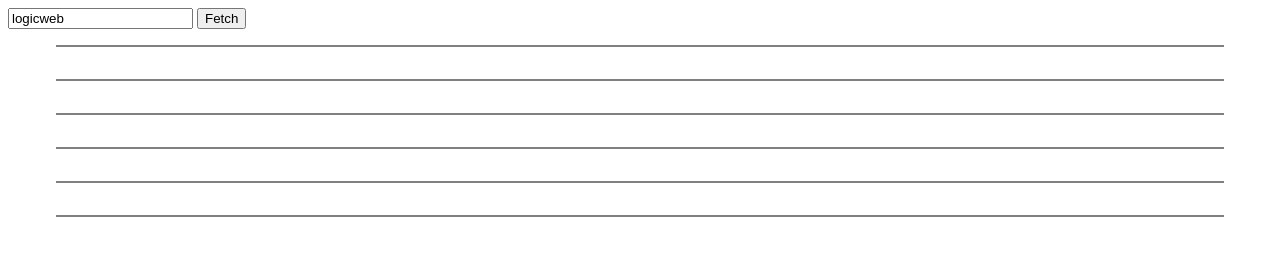
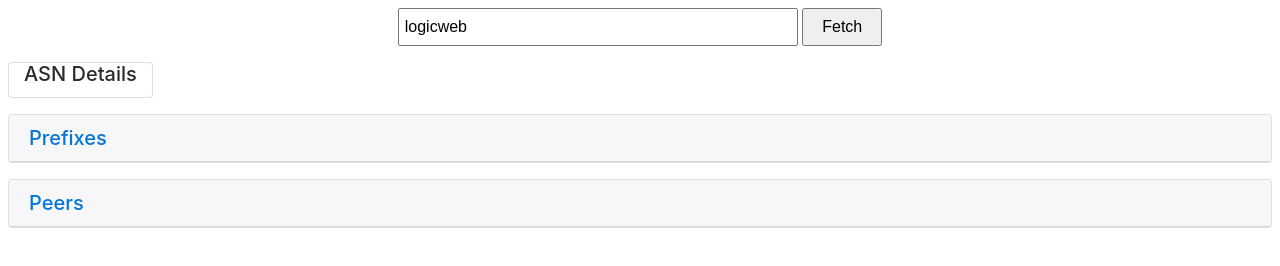
Before and after one commit to samboustani/bgpviewclient, a plain HTML site: page index.html in a window 1280 px wide. Drawn offline with nearby package versions, Linux system fonts and the light colour scheme.

Commit message:
UI updates

```diff
--- a/index.html
+++ b/index.html
@@ -5,21 +5,111 @@
     <meta name="viewport" content="width=device-width, initial-scale=1.0">
     <meta http-equiv="X-UA-Compatible" content="ie=edge">
     <title>Document Title</title>
-    <link href="style.css" rel="stylesheet">
+	<link rel="stylesheet" href="https://maxcdn.bootstrapcdn.com/bootstrap/4.0.0-alpha.6/css/bootstrap.min.css" integrity="sha384-rwoIResjU2yc3z8GV/NPeZWAv56rSmLldC3R/AZzGRnGxQQKnKkoFVhFQhNUwEyJ" crossorigin="anonymous">
+	<link rel="stylesheet" href="https://stackpath.bootstrapcdn.com/font-awesome/4.7.0/css/font-awesome.min.css">
+	<script src="https://ajax.googleapis.com/ajax/libs/jquery/3.3.1/jquery.min.js"></script>
+	<script src="https://maxcdn.bootstrapcdn.com/bootstrap/4.0.0-alpha.6/js/bootstrap.min.js" integrity="sha384-vBWWzlZJ8ea9aCX4pEW3rVHjgjt7zpkNpZk+02D9phzyeVkE+jo0ieGizqPLForn" crossorigin="anonymous"></script>
 </head>
 <body>
-    <input type="text" id="search" value="logicweb">
-    <button type="button" onclick="userAction()">Fetch</button>
-    <div id="root">
-        <div class="container">
-            <div class="card" id="details"></div>
-            <div class="card" id="prefixes"></div>
-            <div class="card" id="peers"></div>
-            <div class="card" id="upstreams"></div>
-            <div class="card" id="downstreams"></div>
-            <div class="card" id="ixs"></div>
-        </div>
-    </div>
+	<div class="container-fluid">
+		<div class="row">
+			<div class="col-12 p-2 text-center">
+				<input type="text" id="search" value="logicweb" style="width:400px; padding:5px;">
+				<button type="button" onclick="userAction()" style="height:38px; width:80px;">Fetch</button>
+			</div>
+		</div>
+		<div class="row p-2">
+			<div class="card">
+			  <div class="card-body col-12">
+				<h5 class="card-title">ASN Details</h5>
+				<div id="details"></div>
+			  </div>
+			</div>
+		</div>
+		<div class="row">
+			<div id="prefixes" class="col-12 p-2">
+				<div class="accordion" id="accordionPrefixes">
+					<div class="card">
+						<div class="card-header" id="headingOne">
+							<h5 class="mb-0">
+								<a class="d-block" data-toggle="collapse" href="#collapseOne" aria-expanded="false" aria-controls="collapseOne" data-parent="#accordionPrefixes">
+								  Prefixes
+								</a>
+							</h2>
+						</div>
+						<div id="collapseOne" class="collapse" role="tabpanel" aria-labelledby="headingOne">
+						  <div class="card-body">
+							<div style="overflow:auto; max-height:400px;">
+								<table class="table table-bordered" id="prefixTable">
+								  <thead class="thead-dark">
+									<tr>
+									  <th scope="col">prefix</th>
+									  <th scope="col">ip</th>
+									  <th scope="col">cidr</th>
+									  <th scope="col">name</th>
+									  <th scope="col">country</th>
+									  <th scope="col">description</th>
+									  <th scope="col">emails</th>
+									  <th scope="col">abuse</th>
+									  <th scope="col">rir name</th>
+									  <th scope="col">parent prefix</th>
+									  <th scope="col">parent ip</th>
+									  <th scope="col">parent cidr</th>
+									</tr>
+								  </thead>
+								  <tbody>
+								  </tbody>
+								</table>
+							</div>
+						  </div>
+						</div>
+					</div>
+				</div>
+			</div>
+		</div>
+		<div class="row">
+			<div id="peers" class="col-12 p-2">
+				<div class="accordion" id="accordionPeers">
+					<div class="card">
+						<div class="card-header" id="headingTwo">
+							<h5 class="mb-0">
+								<a class="d-block" data-toggle="collapse" href="#collapseTwo" aria-expanded="false" aria-controls="collapseTwo" data-parent="#accordionPeers">
+								  Peers
+								</a>
+							</h2>
+						</div>
+						<div id="collapseTwo" class="collapse" role="tabpanel" aria-labelledby="headingTwo">
+						  <div class="card-body">
+							<div style="overflow:auto; max-height:400px;">
+								<table class="table table-bordered" id="peersTable">
+								  <thead class="thead-dark">
+									<tr>
+									  <th scope="col">ASN</th>
+									  <th scope="col">Name</th>
+									  <th scope="col">Description</th>
+									  <th scope="col">Country</th>
+									</tr>
+								  </thead>
+								  <tbody>
+								  </tbody>
+								</table>
+							</div>
+						  </div>
+						</div>
+					</div>
+				</div>
+			</div>
+		</div>
+		<div class="row">
+			<div id="upstreams"></div>
+		</div>
+		<div class="row">
+			<div id="downstreams"></div>
+		</div>
+		<div class="row">
+			<div id="ixs"></div>
+		</div>
+	</div>
 </body>
 </html>
 <script src="scripts.js"></script>
--- a/scripts.js
+++ b/scripts.js
@@ -61,7 +61,11 @@ const userAction = async() => {
         model.ipv6_prefixes = temp.data.ipv6_prefixes;
     }
 
-    ip_prefixes.innerText = JSON.stringify(model.ipv4_prefixes) + JSON.stringify(model.ipv6_prefixes);
+	var prefixTable = $("#prefixTable").find('tbody');
+
+    model.ipv4_prefixes.forEach(function(item) {
+		prefixTable.append(`<tr><td>${item.prefix}</td><td>${item.ip}</td><td>${item.cidr}</td><td>${item.name}</td><td>${item.country_code}</td><td>${item.description}</td><td>${item.email_contacts}</td><td>${item.abuse_contacts}</td><td>${item.rir_name}</td><td>${item.parent_prefix}</td><td>${item.parent_ip}</td><td>${item.parent_cidr}</td></tr>`);
+	});
 
     // Peers
     response = await fetch('https://api.bgpview.io/asn/' + model.asns[0].asn + '/peers');
--- a/style.css
+++ /dev/null
@@ -1,30 +0,0 @@
-#root {
-    max-width: 1200px;
-    margin: 0 auto;
-  }
-
-  .container {
-    display: flex;
-    flex-wrap: wrap;
-  }
-
-  .card {
-    margin: 1rem;
-    border: 1px solid gray;
-    max-height: 200px;
-    overflow-y: scroll;
-    overflow-x: hidden;
-    word-wrap: break-word;
-  }
-
-  @media screen and (min-width: 600px) {
-    .card {
-      flex: 1 1 calc(100% - 2rem);
-    }
-  }
-
-  @media screen and (min-width: 900px) {
-    .card {
-      flex: 1 1 calc(50% - 2rem);
-    }
-  }
```
